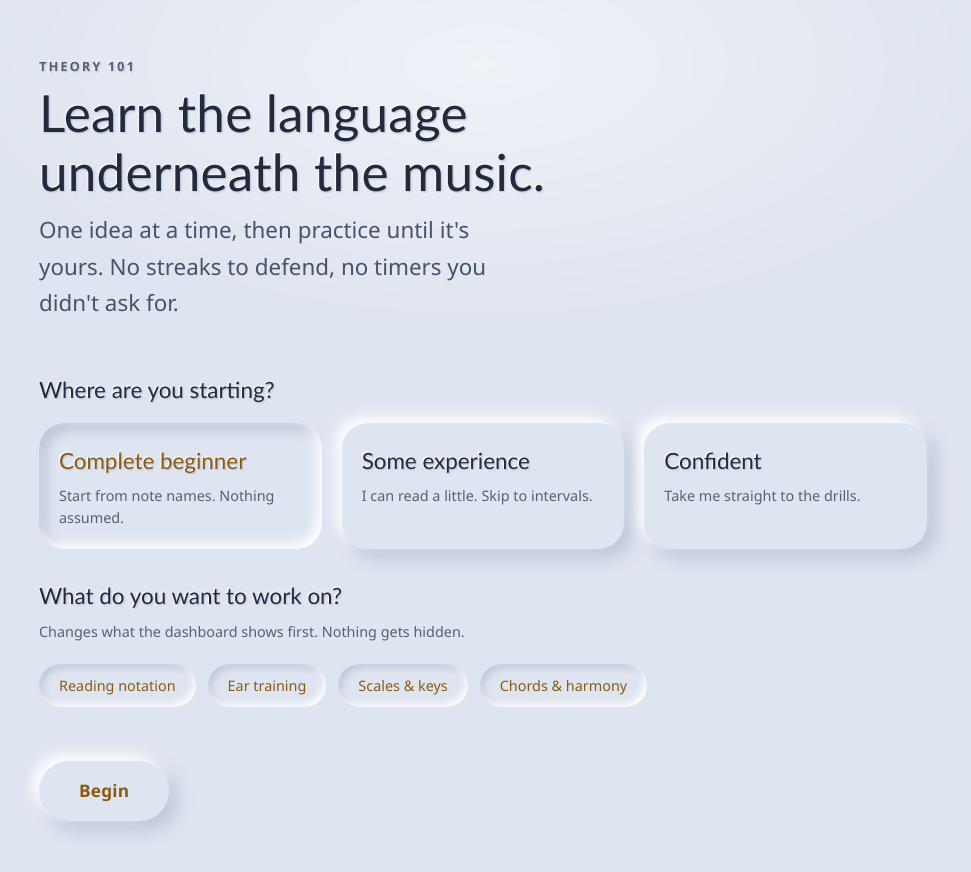
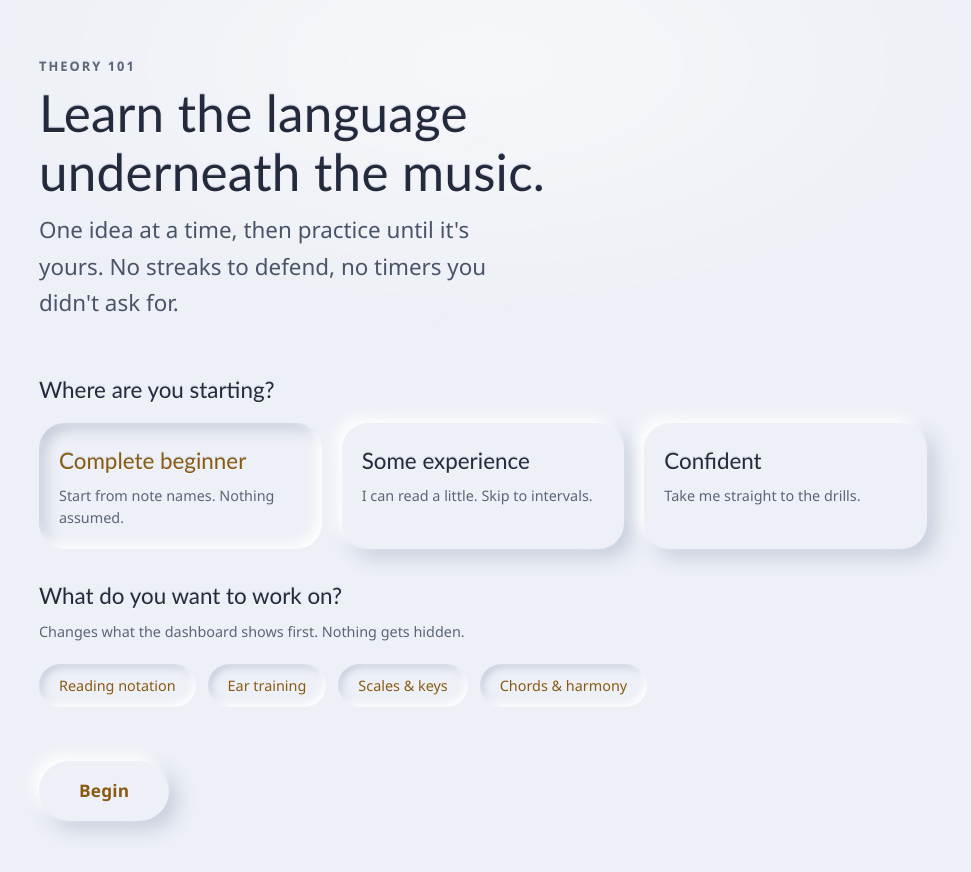
Before and after one commit to reekwakanda-oss/Theory-101, a plain HTML site: page index.html in a window 1280 px wide. Shown: the whole page, without its empty margins (157-1128 px from the left). Drawn offline with Linux system fonts and the light colour scheme.

Commit message:
v2 newcolors

```diff
--- a/styles/app.css
+++ b/styles/app.css
@@ -273,11 +273,14 @@ button { font: inherit; cursor: pointer; }
 .progress-label { color: var(--ink-faint); font-size: var(--step--1); }
 
 .pips { display: flex; gap: 9px; }
+/* An unlit pip is a hole cut down to the darker floor, like the keybed. A pip
+   floored in --stone is invisible on a pale ground, and the distance to mastery
+   has to be readable at a glance — that's a product principle, not a nicety. */
 .pip {
   width: 11px;
   height: 11px;
   border-radius: var(--r-full);
-  background: var(--stone);
+  background: var(--shade);
   box-shadow: var(--pressed-xs);
   transition: box-shadow var(--dur-warm) var(--ease-settle), background var(--dur-warm);
 }
@@ -437,7 +440,9 @@ button { font: inherit; cursor: pointer; }
    shows the darker floor, and each key catches light on its left edge and lip. */
 .keybed { fill: var(--shade); }
 .key-white { fill: var(--stone); }
-.key-black { fill: var(--shade); }
+/* A piano's black keys are black in any light — they can't follow the shadow
+   token, or they turn pale in the daylight rendition. */
+.key-black { fill: var(--key-black); }
 .key-edge { stroke: var(--sheen); stroke-width: 1.2; stroke-linecap: round; opacity: 0.5; }
 .key-lip { stroke: var(--sheen); stroke-width: 2; stroke-linecap: round; opacity: 0.75; }
 /* Lit from beneath: the face warms toward its base and blooms under it. */
@@ -447,8 +452,12 @@ button { font: inherit; cursor: pointer; }
 .key-bloom { fill: var(--glow); opacity: 0.5; }
 
 .staff { width: min(100%, 272px); height: auto; }
-.staff-cut { stroke: var(--shade); stroke-width: 1.5; }
-.staff-lip { stroke: var(--sheen); stroke-width: 1.1; opacity: 0.7; }
+/* Staff and ledger lines are notation the learner has to READ, so they use the
+   --rule token rather than the shadow color. Borrowing --shade put them at about
+   1.4:1 against the ground and made the staff effectively invisible. The sheen
+   lip below each line keeps the engraved feel without costing legibility. */
+.staff-cut { stroke: var(--rule); stroke-width: 1.5; }
+.staff-lip { stroke: var(--sheen); stroke-width: 1.1; opacity: 0.55; }
 .clef { fill: var(--ink); font-family: var(--font-display); }
 .notehead { fill: var(--glow); }
 .note-bloom { fill: var(--glow); opacity: 0.45; }
--- a/styles/tokens.css
+++ b/styles/tokens.css
@@ -1,15 +1,15 @@
 /* ─────────────────────────────────────────────────────────────────────────────
    DIRECTION CONTRACT — "The Lit Slab"
 
-   THESIS: Theory 101 is one slab of blue-hour stone; every control is carved out
-   of it and lights from within when touched. Refuses grey-plastic soft UI and
-   its opposite, near-black-plus-neon.
+   THESIS: Theory 101 is one slab of stone; every control is carved out of it and
+   lights from within when touched. Refuses grey-plastic soft UI and its
+   opposite, near-black-plus-neon.
 
-   OWN-WORLD: One continuous cold slate ground — panels never differ in color
-   from the page. Depth only from paired offset shadows: cold shade down-right,
-   pale sheen up-left; inverting them presses the form. One warm accent,
-   candlelight amber, appears only where the learner is live or has earned it.
-   Flared humanist type (Candara/Optima) read as incised.
+   OWN-WORLD: One continuous ground — panels never differ in color from the page.
+   Depth only from paired offset shadows: cool shade down-right, pale sheen
+   up-left; inverting them presses the form. One warm accent, candlelight amber,
+   appears only where the learner is live or has earned it. Flared humanist type
+   (Candara/Optima) cut into the surface.
 
    STORY: The learner meets a calm instrument panel, reads progress as how much
    of the stone is lit, answers, and feels the material warm.
@@ -19,37 +19,49 @@
    as pressed pebbles, and Begin as a single amber-lit key.
 
    FORM: Brief-pinned world (neumorphic + ethereal). A pinned direction beats the
-   roll, so no seed key was drawn; rendition chosen against the world's full
-   material range rather than its softest default.
+   roll, so no seed key was drawn.
+
+   RENDITION: Daylight is primary — pale porcelain, minimal blue, the airiest the
+   material goes. The blue-hour rendition is preserved but opt-in via
+   `<html data-theme="dark">`; it no longer follows the OS.
    ───────────────────────────────────────────────────────────────────────────── */
 
 :root {
-  color-scheme: dark;
+  color-scheme: light;
 
-  /* The single material. Every surface is this color. */
-  --stone: #232a3b;
+  /* The single material. Every surface is this color.
+     Pale porcelain: barely blue, and deliberately not soft UI's #e0e5ec grey. */
+  --stone: #edf0f6;
 
   /* The shadow pair that produces all depth. Never fills. */
-  --shade: #161b27;
-  --sheen: #313b54;
+  --shade: #c3cad9;
+  --sheen: #ffffff;
 
-  /* Ink — held at or above 4.5:1 on the stone. */
-  --ink: #eef1f8;        /* 12.5:1 */
-  --ink-soft: #aeb8ce;   /*  7.2:1 */
-  --ink-faint: #939ebb;  /*  5.4:1 — margin so the roomlight can't drag it under AA */
+  /* Ink — every value measured against the stone, all clearing AA. */
+  --ink: #232a3b;        /* 12.6:1 */
+  --ink-soft: #4a5468;   /*  6.6:1 */
+  --ink-faint: #5b6478;  /*  5.2:1 */
+
+  /* Notation. Staff lines and ledger lines are CONTENT, not chrome, so they get
+     their own token instead of borrowing the shadow color — that was the bug
+     that made the staff unreadable. */
+  --rule: #5a6478;       /*  5.5:1 */
+
+  /* A piano's black keys are black in any light. */
+  --key-black: #2b3242;
 
   /* The light inside the stone. */
-  --glow: #f2bd6c;       /*  8.4:1 */
-  --glow-deep: #c98f3e;
+  --glow: #8a5a12;       /*  5.2:1 — clears AA text and the 3:1 non-text floor */
+  --glow-deep: #5c3c0a;
   --glow-text: var(--glow);
-  --glow-halo: rgba(242, 189, 108, 0.30);
-  --glow-edge: rgba(242, 189, 108, 0.55);
+  --glow-halo: rgba(138, 90, 18, 0.26);
+  --glow-edge: rgba(92, 60, 10, 0.55);
 
   /* Answer feedback. State, not palette. */
-  --right: #79d9ae;      /*  8.4:1 */
-  --right-halo: rgba(121, 217, 174, 0.28);
-  --wrong: #e88fa1;      /*  6.1:1 */
-  --wrong-halo: rgba(232, 143, 161, 0.26);
+  --right: #1a6b49;      /*  5.7:1 */
+  --right-halo: rgba(26, 107, 73, 0.22);
+  --wrong: #a8324c;      /*  5.7:1 */
+  --wrong-halo: rgba(168, 50, 76, 0.20);
 
   /* Depth vocabulary */
   --raised: -6px -6px 14px var(--sheen), 8px 8px 20px var(--shade);
@@ -63,8 +75,10 @@
      rather than seven different glows at six different sizes. */
   --warm: 0 0 24px var(--glow-halo);
 
-  /* Lettering cut into the stone: a shade below-right, a sheen above-left. */
-  --incised: 1px 1px 2px var(--shade), -1px -1px 1px var(--sheen);
+  /* Lettering cut into the stone. On a pale ground the classic debossed reading is
+     a crisp sheen highlight directly below the glyph with a faint shadow above —
+     a blurred pair here just reads muddy at display size. */
+  --incised: 0 1px 0 var(--sheen), 0 -1px 1px var(--shade);
 
   /* Type — incised display, workhorse body. No webfont request. */
   --font-display: Candara, Optima, "Gill Sans Nova", "Segoe UI Variable Display",
@@ -98,6 +112,46 @@
   --dur-warm: 240ms;
 
   /* Rank tiers — a hue shift on the mark, never a filled badge. */
+  --iron: #545e74;
+  --bronze: #8a5a2c;
+  --silver: #4f5b72;
+  --gold: #8a5a12;
+  --platinum: #1f6f68;
+  --diamond: #3f5aa6;
+}
+
+/* The blue-hour rendition: the same stone at night. Preserved and complete, but
+   opt-in — set data-theme="dark" on <html>. It is deliberately NOT wired to
+   prefers-color-scheme any more, because the dark blue ground is what made the
+   interface feel heavy and the staff unreadable. */
+:root[data-theme="dark"] {
+  color-scheme: dark;
+
+  --stone: #232a3b;
+  --shade: #161b27;
+  --sheen: #313b54;
+
+  --ink: #eef1f8;        /* 12.7:1 */
+  --ink-soft: #aeb8ce;   /*  7.2:1 */
+  --ink-faint: #939ebb;  /*  5.4:1 */
+
+  --rule: #9aa6c2;       /*  5.9:1 — was the shadow color, i.e. invisible */
+  --key-black: #12161f;
+
+  /* On a dark ground the glyph is lighter than the stone, so the highlight goes
+     above and the shadow below — the inverse of the daylight reading. */
+  --incised: 0 -1px 0 var(--sheen), 0 1px 2px var(--shade);
+
+  --glow: #f2bd6c;       /*  8.4:1 */
+  --glow-deep: #c98f3e;
+  --glow-halo: rgba(242, 189, 108, 0.30);
+  --glow-edge: rgba(242, 189, 108, 0.55);
+
+  --right: #79d9ae;      /*  8.4:1 */
+  --right-halo: rgba(121, 217, 174, 0.28);
+  --wrong: #e88fa1;      /*  6.1:1 */
+  --wrong-halo: rgba(232, 143, 161, 0.26);
+
   --iron: #9aa4bd;
   --bronze: #d09263;
   --silver: #c3cede;
@@ -106,43 +160,6 @@
   --diamond: #a9c4f5;
 }
 
-/* The same stone in daylight. Deliberately a cool moonstone, not soft UI's #e0e5ec. */
-@media (prefers-color-scheme: light) {
-  :root {
-    color-scheme: light;
-
-    --stone: #dfe5f0;
-
-    --shade: #b8c1d4;
-    --sheen: #ffffff;
-
-    --ink: #232a3b;        /* 11.3:1 */
-    --ink-soft: #48526a;   /*  6.1:1 */
-    --ink-faint: #565f77;  /*  5.0:1 */
-
-    /* One amber for everything in daylight. A lighter one measured 2.18:1 on the
-       moonstone, which fails both AA text and the 3:1 floor for the focus ring,
-       the pips and the lit key — the three things the product is about. */
-    --glow: #8a5a12;       /*  4.7:1 */
-    --glow-deep: #5c3c0a;
-    --glow-text: #8a5a12;
-    --glow-halo: rgba(138, 90, 18, 0.30);
-    --glow-edge: rgba(92, 60, 10, 0.60);
-
-    --right: #1a6b49;      /*  5.1:1 */
-    --right-halo: rgba(26, 107, 73, 0.24);
-    --wrong: #a8324c;      /*  5.2:1 */
-    --wrong-halo: rgba(168, 50, 76, 0.22);
-
-    --iron: #545e74;       /*  5.1:1 — IRON is the most-repeated label on the dashboard */
-    --bronze: #8a5a2c;
-    --silver: #4f5b72;     /*  5.4:1 */
-    --gold: #8a5a12;
-    --platinum: #1f6f68;
-    --diamond: #3f5aa6;
-  }
-}
-
 @media (prefers-reduced-motion: reduce) {
   :root { --dur-warm: 1ms; }
 }
```
Also changed, not shown: .impeccable/design.json, 2 other files.
